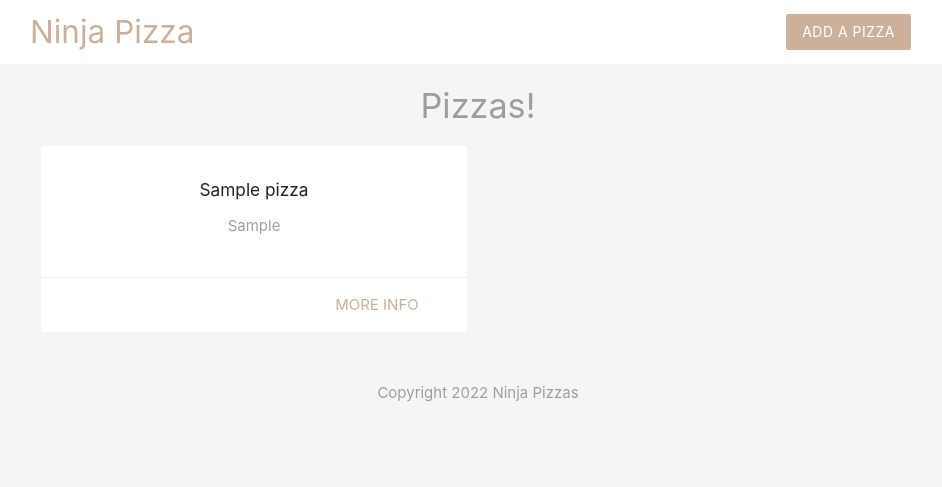
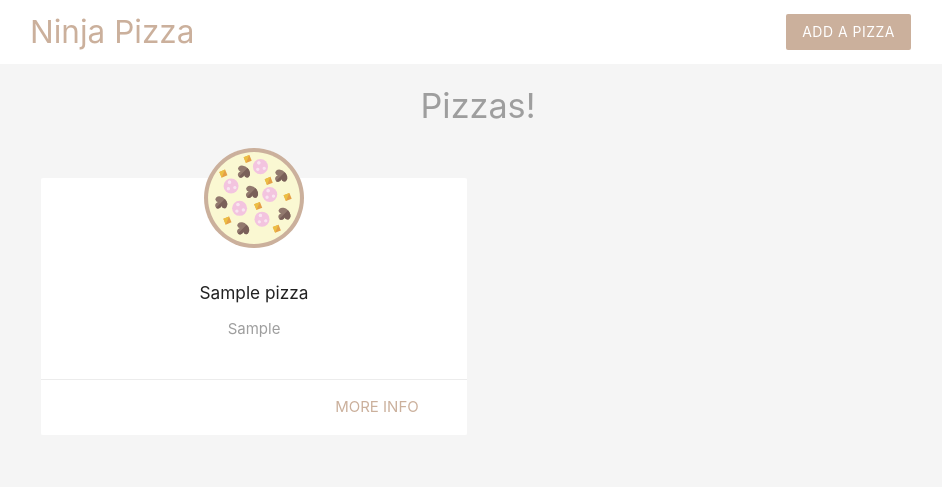
Before and after one commit to op-daniela-vonarb/php-pizza-project, a PHP site: page /index.php in a window 1280 px wide. Shown: the top 487 px of the page, without its empty margins (162-1104 px from the left). Run offline with PHP 8.4, Linux system fonts and the light colour scheme; tables that the repository leaves empty or names only in its code hold one stand-in row (values such as "Sample post").

Commit message:
add pizza image

```diff
--- a/index.php
+++ b/index.php
@@ -37,6 +37,7 @@
 
                 <div class="col s6 md3">
                     <div class="card z-depth-0">
+                        <img src="img/pizza.svg" class="pizza">
                         <div class="card-content center">
                             <h6><?php echo htmlspecialchars($pizza['title']); ?></h6>
                             <ul class="grey-text">
--- a/partials/header.php
+++ b/partials/header.php
@@ -16,6 +16,13 @@
   		    margin: 20px auto;
   		    padding: 20px;
   	    }
+        .pizza{
+            width: 100px;
+            margin: 40px auto -30px;
+            display: block;
+            position: relative;
+            top: -30px;
+        }
   </style>
 </head>
     <body class="grey lighten-4">
```
Also changed, not shown: img/pizza.svg (added).
